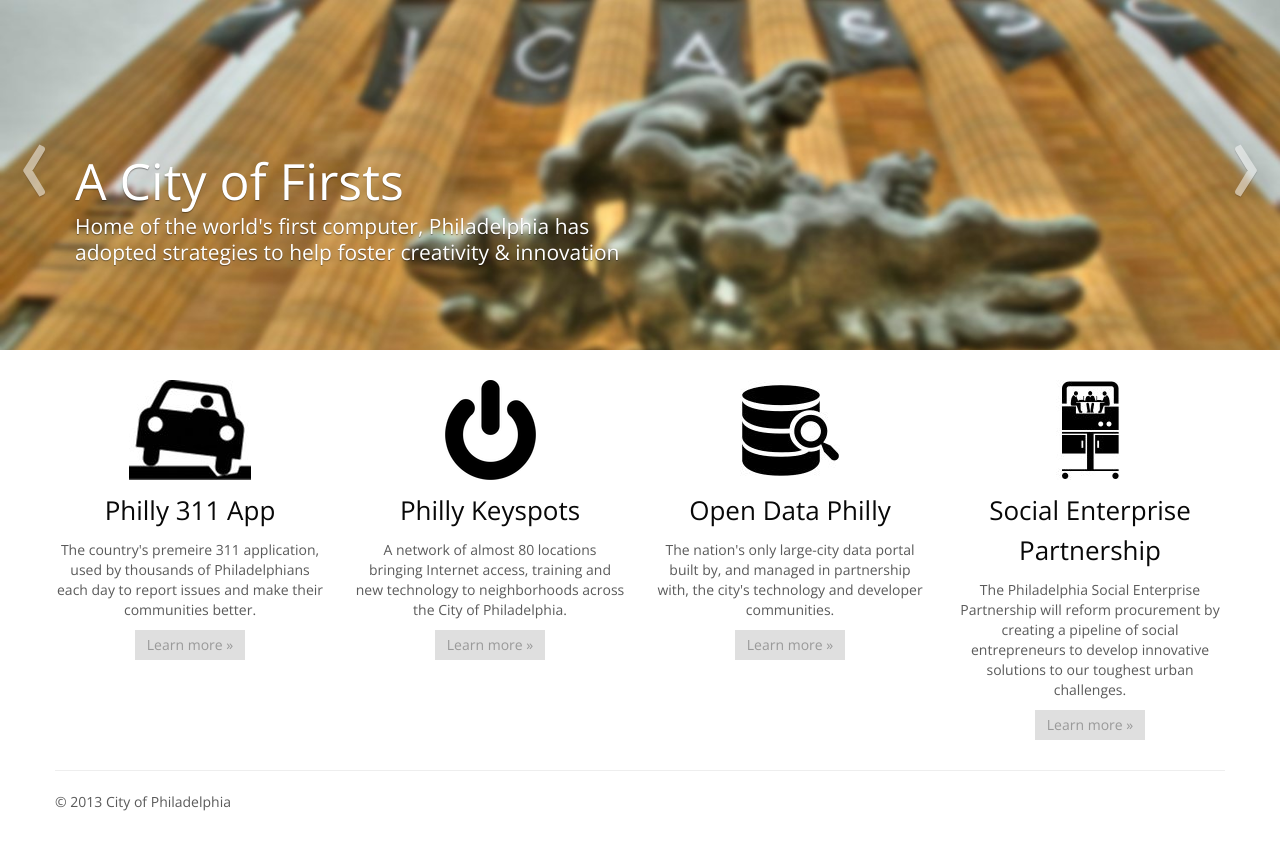
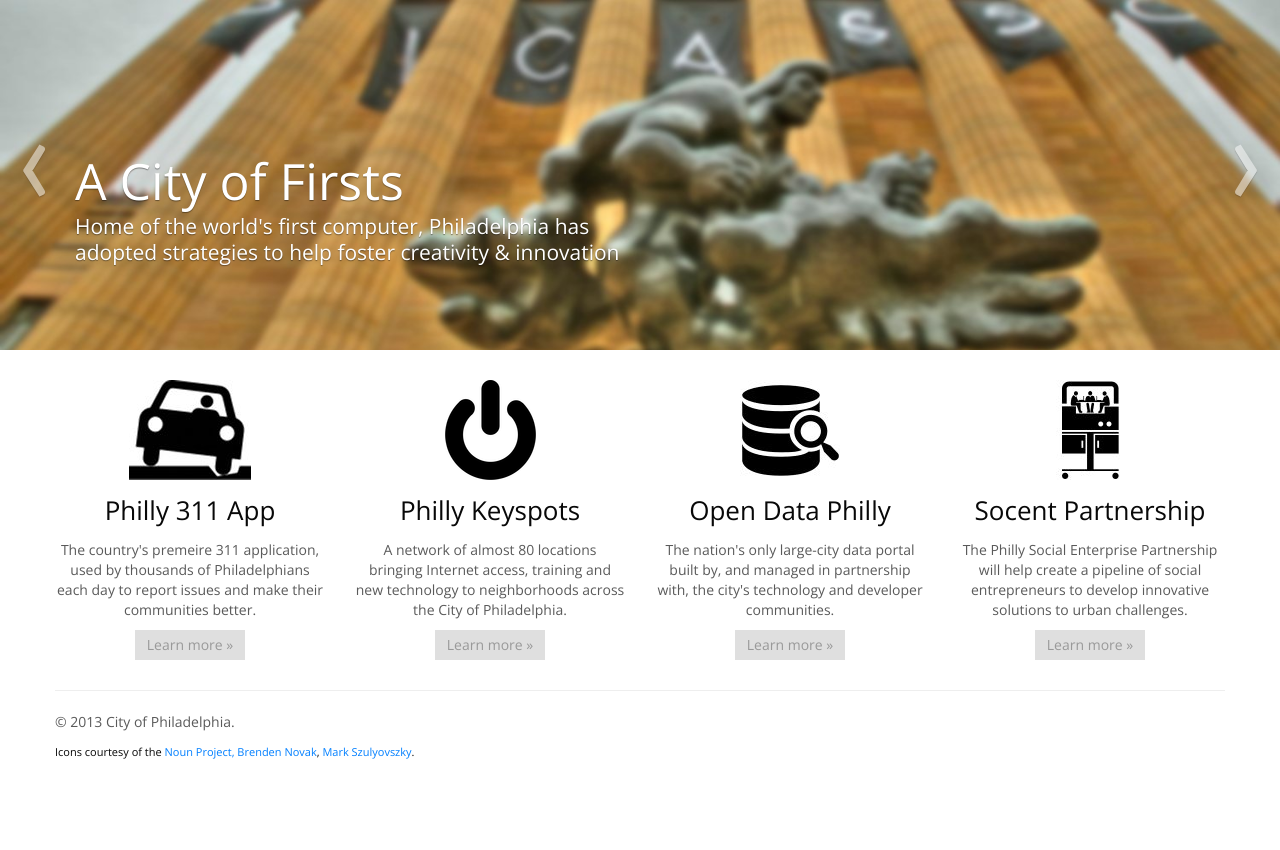
Before and after one commit to CityOfPhiladelphia/innovation-summit, a plain HTML site: page apps.html in a window 1280 px wide. After the commit the page ends 812 px from the top, so only its background shows below. Drawn offline with nearby package versions, Linux system fonts and the light colour scheme.

Commit message:
Added attribution text to apps page.

```diff
--- a/apps.html
+++ b/apps.html
@@ -95,8 +95,8 @@
         </div><!-- /.span3 -->
         <div class="span3">
           <img class="img-square" src="assets/img/incubator.jpg">
-          <h2>Social Enterprise Partnership</h2>
-          <p>The Philadelphia Social Enterprise Partnership will reform procurement by creating a pipeline of social entrepreneurs to develop innovative solutions to our toughest urban challenges.</p>
+          <h2>Socent Partnership</h2>
+          <p>The Philly Social Enterprise Partnership will help create a pipeline of social entrepreneurs to develop innovative solutions to urban challenges.</p>
           <p><a class="btn" href="http://www.newurbanmechanics.org/projects/project-information-philadelphia-social-enterprise-partnership/">Learn more &raquo;</a></p>
         </div><!-- /.span3 -->
       </center>
@@ -106,7 +106,7 @@
 
       <!-- FOOTER -->
       <footer>
-        <p>&copy; 2013 City of Philadelphia </p>
+        <p>&copy; 2013 City of Philadelphia. <h6/>Icons courtesy of the <a href="http://thenounproject.com">Noun Project, <a href="http://thenounproject.com/bnvk/#">Brenden Novak</a>, <a href="http://thenounproject.com/markszulyovszky/#">Mark Szulyovszky</a>.</h6>
       </footer>
 
     </div><!-- /.container -->
```
